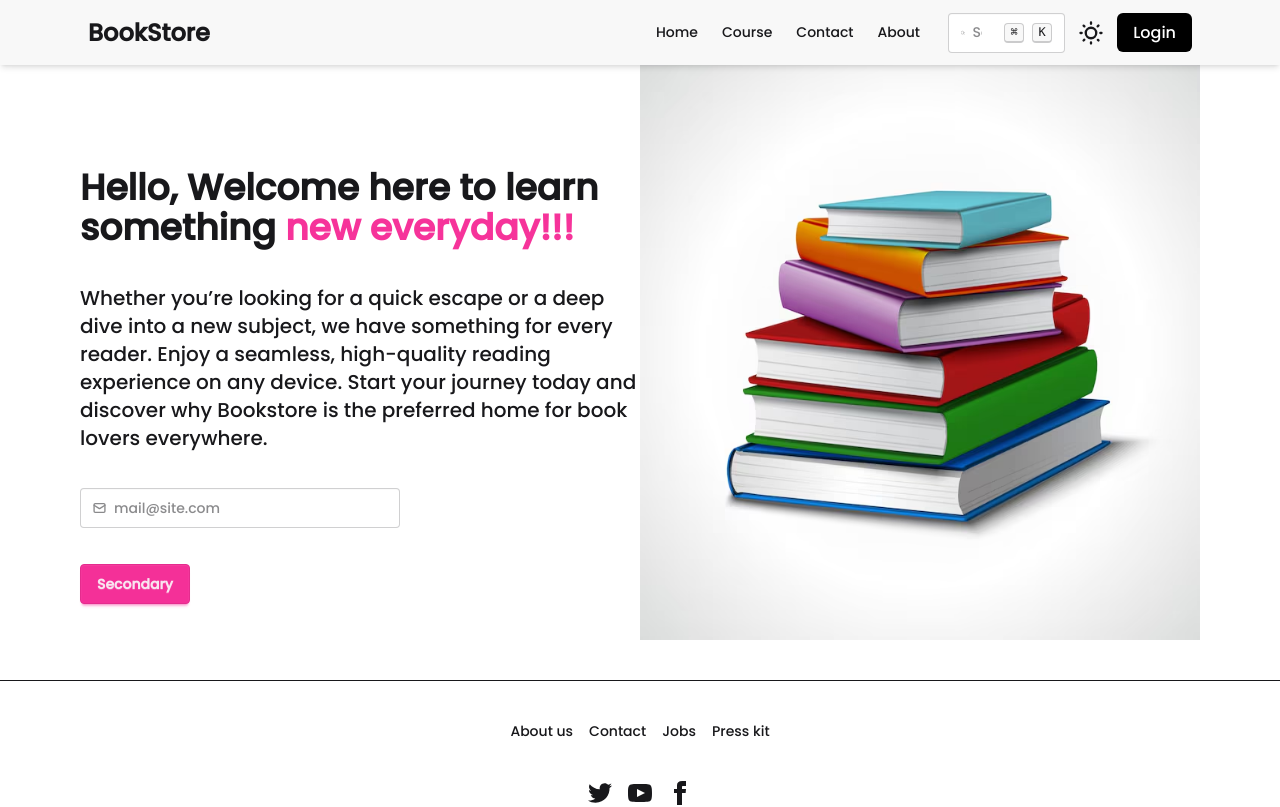
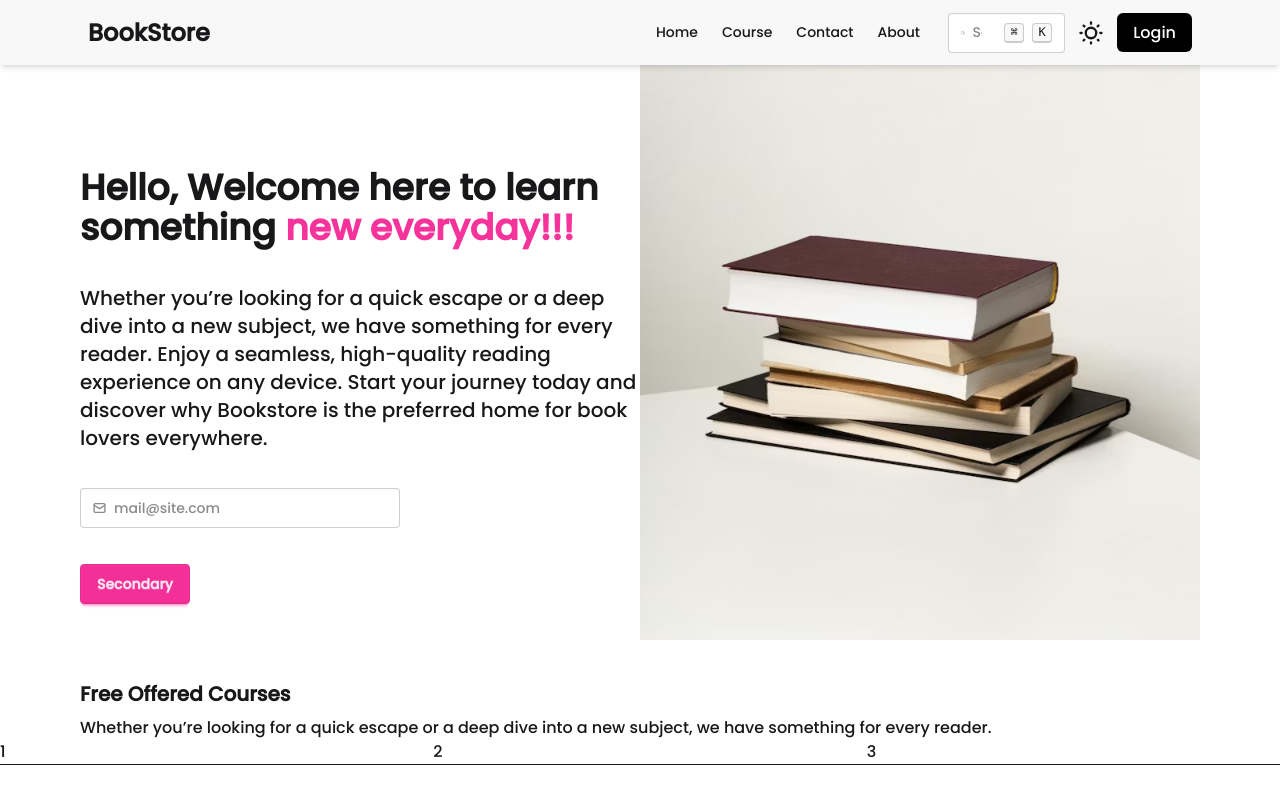
Before and after one commit to PrabinPoudel55/bookstore, a React app in the folder frontend/: page / in a window 1280 px wide. Shown: the top 807 px of the page. Built offline with nearby package versions, Linux system fonts and the light colour scheme; the HTML template or start-up script is replaced by a standard one.

Commit message:
added freebook section using swiper

```diff
--- a/frontend/package.json
+++ b/frontend/package.json
@@ -13,14 +13,15 @@
     "axios": "^1.16.0",
     "react": "^19.2.6",
     "react-dom": "^19.2.6",
-    "react-router-dom": "^7.15.0"
+    "react-router-dom": "^7.15.0",
+    "swiper": "^12.1.4"
   },
   "devDependencies": {
     "@eslint/js": "^10.0.1",
     "@tailwindcss/vite": "^4.3.0",
     "@types/react": "^19.2.14",
     "@types/react-dom": "^19.2.3",
-    "@vitejs/plugin-react": "^6.0.1",
+    "@vitejs/plugin-react": "^6.0.2",
     "autoprefixer": "^10.5.0",
     "daisyui": "^5.5.19",
     "eslint": "^10.3.0",
--- /dev/null
+++ b/frontend/public/list.json
@@ -0,0 +1,126 @@
+[
+
+    {
+"id":1,
+"name":"Story Book",
+"title":"Whether you’re looking for a quick escape or a deep dive into a new subject, we have something for every reader.",
+"price":0,
+"category":"Free",
+"image":"https://unsplash.com/photos/a-stack-of-books-f80d5O78Bmo"
+
+    },
+
+{
+"id":2,
+"name":"Comedy Book",
+"title":"Whether you’re looking for a quick escape or a deep dive into a new subject, we have something for every reader.",
+"price":100,
+"category":"Entertainment",
+"image":"https://unsplash.com/photos/a-stack-of-books-f80d5O78Bmo"
+
+
+    },
+    {
+"id":3,
+"name":"Sports Book",
+"title":"Whether you’re looking for a quick escape or a deep dive into a new subject, we have something for every reader.",
+"price":50,
+"category":"Football",
+"image":"https://unsplash.com/photos/a-stack-of-books-f80d5O78Bmo"
+
+
+    },
+    {
+"id":4,
+"name":"Music Book",
+"title":"Whether you’re looking for a quick escape or a deep dive into a new subject, we have something for every reader.",
+"price":80,
+"category":"song",
+"image":"https://unsplash.com/photos/a-stack-of-books-f80d5O78Bmo"
+
+
+    },
+    {
+"id":5,
+"name":"Comics Book",
+"title":"Whether you’re looking for a quick escape or a deep dive into a new subject, we have something for every reader.",
+"price":1500,
+"category":"Manhwa",
+"image":"https://unsplash.com/photos/a-stack-of-books-f80d5O78Bmo"
+
+
+    },
+    {
+"id":6,
+"name":"Story Book",
+"title":"Whether you’re looking for a quick escape or a deep dive into a new subject, we have something for every reader.",
+"price":300,
+"category":"Love",
+"image":"https://unsplash.com/photos/a-stack-of-books-f80d5O78Bmo"
+
+
+    },
+    {
+"id":7,
+"name":"Food Book",
+"title":"Whether you’re looking for a quick escape or a deep dive into a new subject, we have something for every reader.",
+"price":200,
+"category":"Food",
+"image":"https://unsplash.com/photos/a-stack-of-books-f80d5O78Bmo"
+
+
+    },
+    {
+"id":8,
+"name":"Story Book",
+"title":"Whether you’re looking for a quick escape or a deep dive into a new subject, we have something for every reader.",
+"price":0,
+"category":"Free",
+"image":"https://unsplash.com/photos/a-stack-of-books-f80d5O78Bmo"
+
+
+    },
+    {
+"id":9,
+"name":"Story Book",
+"title":"Whether you’re looking for a quick escape or a deep dive into a new subject, we have something for every reader.",
+"price":0,
+"category":"Free",
+"image":"https://unsplash.com/photos/a-stack-of-books-f80d5O78Bmo"
+
+
+    },
+    {
+"id":10,
+"name":"Story Book",
+"title":"Whether you’re looking for a quick escape or a deep dive into a new subject, we have something for every reader.",
+"price":0,
+"category":"Free",
+"image":"https://unsplash.com/photos/a-stack-of-books-f80d5O78Bmo"
+
+
+    },
+    {
+"id":11,
+"name":"Story Book",
+"title":"Whether you’re looking for a quick escape or a deep dive into a new subject, we have something for every reader.",
+"price":0,
+"category":"Free",
+"image":"https://unsplash.com/photos/a-stack-of-books-f80d5O78Bmo"
+
+
+    },
+    {
+"id":12,
+"name":"Story Book",
+"title":"Whether you’re looking for a quick escape or a deep dive into a new subject, we have something for every reader.",
+"price":0,
+"category":"Free",
+"image":"https://unsplash.com/photos/a-stack-of-books-f80d5O78Bmo"
+
+
+
+    }
+
+
+]
--- a/frontend/src/App.jsx
+++ b/frontend/src/App.jsx
@@ -2,14 +2,15 @@ import React from 'react';
 import Navbar from './components/Navbar';
 import Banner from './components/Banner';
 import Footer from './components/footer';
+import Freebook from './components/Freebook';
+
 
 function App() {
   return (<>
   <Navbar/>
   <Banner/>
+  <Freebook/>
   <Footer/>
-
-
 
   </>);
 }
--- a/frontend/src/components/Banner.jsx
+++ b/frontend/src/components/Banner.jsx
@@ -1,5 +1,5 @@
 import React from 'react'
-import banner from "../../public/bannerr.avif"
+import banner from "../../public/book.avif"
 
 function Banner() {
   return (
--- /dev/null
+++ b/frontend/src/components/freebook.jsx
@@ -0,0 +1,81 @@
+import React from "react";
+
+// import "slick-carousel/slick/slick.css";
+// import "slick-carousel/slick/slick-theme.css";
+// import Slider from "react-slick";
+
+import { Swiper, SwiperSlide } from "swiper/react";
+import "swiper/css";
+
+import list from "../../public/list.json";
+
+
+function Freebook() {
+    const filterData= list.filter((data) => data.category ==="Free");
+
+
+  return(
+  <>
+  <div className="max-w-screen-2xl container md:mx-auto px-20">
+    <h1 className="font-semibold text-xl pb-2">Free Offered Courses</h1>
+    <p>
+        Whether you’re looking for a quick escape or a deep dive into a new subject, we have something for every reader.
+    </p>
+  </div>
+  <div>
+  <Swiper
+
+  spaceBetween={20}
+  slidesPerView={3}
+  breakpoints={{
+    480: {
+      slidesPerView: 1,
+    },
+    600: {
+      slidesPerView: 2,
+    },
+    1024: {
+      slidesPerView: 3,
+    },
+  }}
+>
+
+    <SwiperSlide>
+      <h3>1</h3>
+    </SwiperSlide>
+
+    <SwiperSlide>
+      <h3>2</h3>
+    </SwiperSlide>
+
+    <SwiperSlide>
+      <h3>3</h3>
+    </SwiperSlide>
+
+    <SwiperSlide>
+      <h3>4</h3>
+    </SwiperSlide>
+
+    <SwiperSlide>
+      <h3>5</h3>
+    </SwiperSlide>
+
+    <SwiperSlide>
+      <h3>6</h3>
+    </SwiperSlide>
+
+    <SwiperSlide>
+      <h3>7</h3>
+    </SwiperSlide>
+
+    <SwiperSlide>
+      <h3>8</h3>
+    </SwiperSlide>
+  </Swiper>
+</div>
+
+  </>
+  );
+}
+
+export default Freebook;
--- a/frontend/src/main.jsx
+++ b/frontend/src/main.jsx
@@ -2,6 +2,8 @@ import React from "react";
 import ReactDOM from "react-dom/client";
 import App from "./App";
 import "./index.css";
+
+
 
 ReactDOM.createRoot(document.getElementById("root")).render(
   <React.StrictMode>
--- a/frontend/vite.config.js
+++ b/frontend/vite.config.js
@@ -4,4 +4,6 @@ import tailwindcss from '@tailwindcss/vite'
 
 export default defineConfig({
   plugins: [react(), tailwindcss()],
+
+
 })
```
Also changed, not shown: frontend/public/book.avif (added), 1 other file (tests, documents, lock files or other folders).
